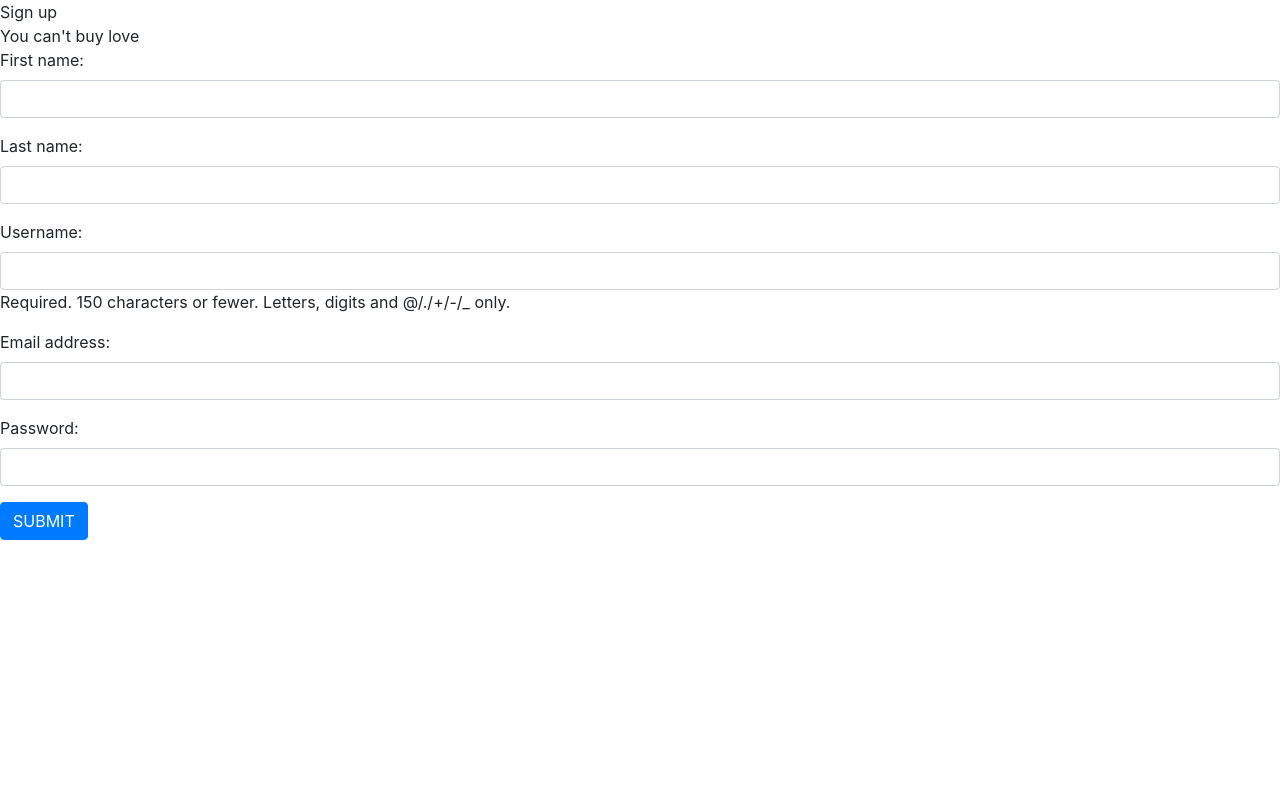
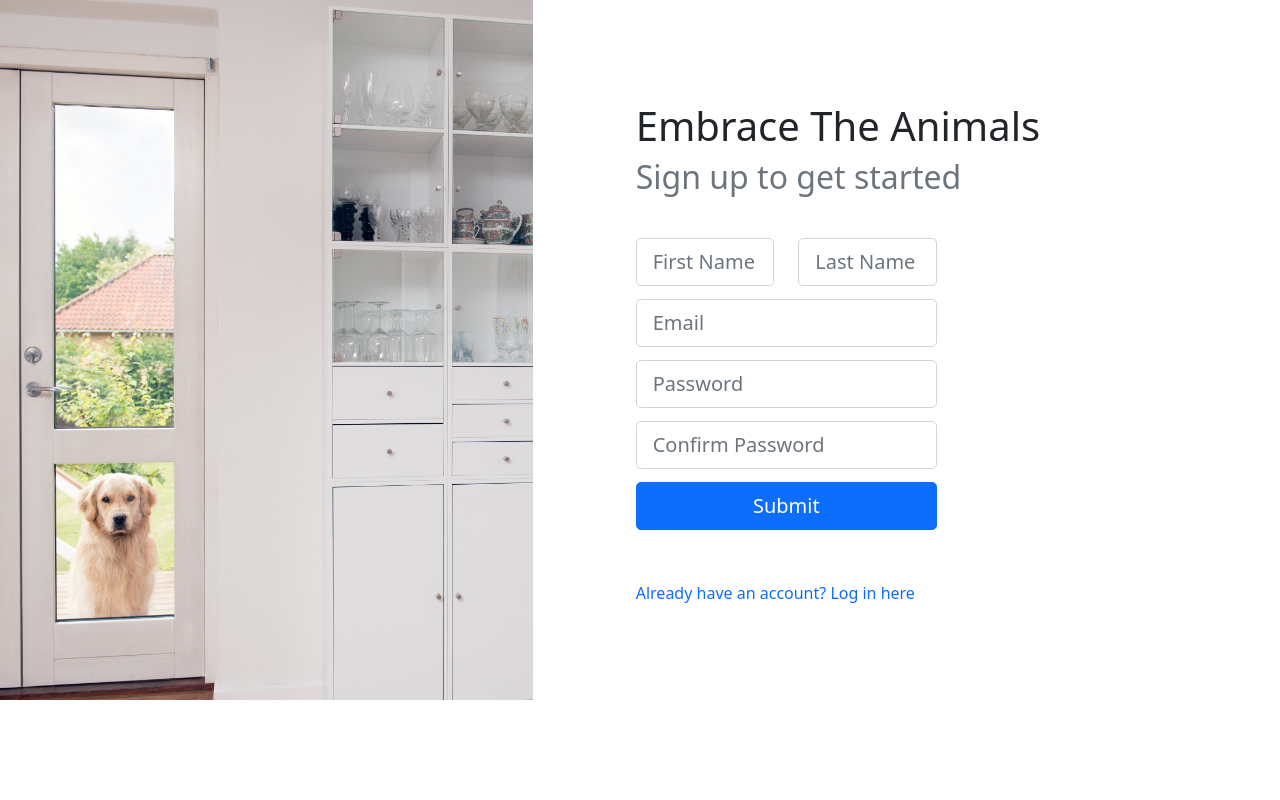
Before and after one commit to malvat/EmbraceTheAnimal, a Django app: page /accounts/sign-up in a window 1280 px wide. Run offline with Django 4.2, Linux system fonts and the light colour scheme; some libraries are stand-ins or nearby versions.

Commit message:
feature: sign up view done

```diff
--- a/EmbraceTheAnimal/settings.py
+++ b/EmbraceTheAnimal/settings.py
@@ -11,6 +11,7 @@ https://docs.djangoproject.com/en/4.0/ref/settings/
 """
 import django_heroku
 from pathlib import Path
+import os
 
 # Build paths inside the project like this: BASE_DIR / 'subdir'.
 BASE_DIR = Path(__file__).resolve().parent.parent
@@ -131,6 +132,9 @@ USE_TZ = True
 
 STATIC_URL = 'static/'
 
+STATICFILES_DIRS = [os.path.join(BASE_DIR,'accounts/static'),]
+
+
 # Default primary key field type
 # https://docs.djangoproject.com/en/4.0/ref/settings/#default-auto-field
 
--- a/accounts/forms.py
+++ b/accounts/forms.py
@@ -1,14 +1,12 @@
 from django import forms
-from .models import User
+from .models import AccountUser
 
 class AccountUserForm(forms.ModelForm):
     class Meta:
-        model = User
-        fields = ['first_name', 'last_name', 'username', 'email', 'password']
+        model = AccountUser
+        fields = ['first_name', 'last_name', 'password']
         widgets = {
             'first_name': forms.TextInput(attrs={'class': 'form-control'}),
             'last_name': forms.TextInput(attrs={'class': 'form-control'}),
-            'username': forms.TextInput(attrs={'class': 'form-control'}),
-            'email': forms.TextInput(attrs={'class': 'form-control'}),
             'password': forms.PasswordInput(attrs={'class': 'form-control'})
         }
--- a/accounts/templates/sign_up.html
+++ b/accounts/templates/sign_up.html
@@ -1,44 +1,79 @@
-<!doctype html>
 {% load static %}
-<html lang="en">
-  <head>
-    <!-- Required meta tags -->
-    <meta charset="utf-8">
-    <meta name="viewport" content="width=device-width, initial-scale=1, shrink-to-fit=no">
+<html>
+    <head>
+        <title>
+            Sign Up
+        </title>
+        <link href="https://cdn.jsdelivr.net/npm/bootstrap@5.1.3/dist/css/bootstrap.min.css" rel="stylesheet" integrity="sha384-1BmE4kWBq78iYhFldvKuhfTAU6auU8tT94WrHftjDbrCEXSU1oBoqyl2QvZ6jIW3" crossorigin="anonymous">
+    </head>
+    <body style="margin:0; padding: 0;">
+        <div class="container-fluid">
+            <!-- row -->
+            <div class="row">
+                <!-- column -->
+                <div class="col-5" style="overflow: hidden; padding: 0; height: 100vh;">
+                    <!-- background image  -->
+                    <img src="{% static 'images/background.jpg' %}" class="img-fluid" />
+                </div>
+                <!-- column -->
+                <div class="col-7" style="padding: 8%;">
+                    <div class="row">
+                        <div class="col h1">
+                            Embrace The Animals
+                        </div>
+                    </div>
 
-    <!-- Bootstrap CSS -->
-    <link rel="stylesheet" href="https://stackpath.bootstrapcdn.com/bootstrap/4.5.0/css/bootstrap.min.css" integrity="sha384-9aIt2nRpC12Uk9gS9baDl411NQApFmC26EwAOH8WgZl5MYYxFfc+NcPb1dKGj7Sk" crossorigin="anonymous">
-    <link rel="stylesheet" href="{% static 'css/sign-up.css'%}"/>
+                    <div class="row" style="margin-bottom: 5%;">
+                        <div class="col h2 text-muted">
+                            Sign up to get started
+                        </div>
+                    </div>
+                    <form action="{% url 'sign_up' %}" method="post">
+                        {% csrf_token %}
+                        <div class="row" style="width: 60%;">
+                            <div class="row" style="margin: 2% 0%; padding: 0;">
+                                <div class="col-6">
+                                    <input class="form-control form-control-lg" placeholder="First Name" name="first_name"/>
+                                </div>
+                                <div class="col-6">
+                                    <input class="form-control form-control-lg" placeholder="Last Name" name="last_name"/>
+                                </div>
+                            </div>
 
+                            <div class="row" style="margin: 2% 0%; padding: 0;">
+                                <div class="col">
+                                    <input class="form-control form-control-lg" placeholder="Email" name="email"/>
+                                </div>
+                            </div>
 
-    <title>
-        Sign up
-    </title>
-  </head>
-  <body>
-    <div class="sign-container">
-        <div class="form-container">
-          <form action={% url 'sign_up'%} method="POST">
-            <div class="sign-heading">
-              Sign up
+                            <div class="row" style="margin: 2% 0%; padding: 0;">
+                                <div class="col">
+                                    <input class="form-control form-control-lg" placeholder="Password" name="password"/>
+                                </div>
+                            </div>
+
+                            <div class="row" style="margin: 2% 0%; padding: 0;">
+                                <div class="col">
+                                    <input class="form-control form-control-lg" placeholder="Confirm Password" name="confirm_password"/>
+                                </div>
+                            </div>
+
+                            <div class="row" style="margin: 2% 0%; padding: 0;">
+                                <div class="col">
+                                    <input class="btn btn-primary btn-lg" style="width: 100%;" value="Submit" type="submit"/>
+                                </div>
+                            </div>
+                        </div>
+                    </form>
+
+                    <div class="row">
+                        <a href="#" class="link-primary" style="text-decoration: none; margin-top: 5%">
+                            Already have an account? Log in here
+                        </a>
+                    </div>
+
+                </div>
             </div>
-            <div class="sign-sub-heading">
-              You can't buy love
-            </div>
-            {% csrf_token %}
-            <table>
-              {{ form.as_p }}
-            </table>
-            <input type="submit" class="btn btn-primary" value="SUBMIT">
-          </form>
-          {{ note }}
         </div>
-    </div>
-
-    <!-- Optional JavaScript -->
-    <!-- jQuery first, then Popper.js, then Bootstrap JS -->
-    <script src="https://code.jquery.com/jquery-3.5.1.slim.min.js" integrity="sha384-DfXdz2htPH0lsSSs5nCTpuj/zy4C+OGpamoFVy38MVBnE+IbbVYUew+OrCXaRkfj" crossorigin="anonymous"></script>
-    <script src="https://cdn.jsdelivr.net/npm/popper.js@1.16.0/dist/umd/popper.min.js" integrity="sha384-Q6E9RHvbIyZFJoft+2mJbHaEWldlvI9IOYy5n3zV9zzTtmI3UksdQRVvoxMfooAo" crossorigin="anonymous"></script>
-    <script src="https://stackpath.bootstrapcdn.com/bootstrap/4.5.0/js/bootstrap.min.js" integrity="sha384-OgVRvuATP1z7JjHLkuOU7Xw704+h835Lr+6QL9UvYjZE3Ipu6Tp75j7Bh/kR0JKI" crossorigin="anonymous"></script>
-  </body>
+    </body>
 </html>
--- a/accounts/views.py
+++ b/accounts/views.py
@@ -24,16 +24,15 @@ def sign_in(request):
 
 def sign_up(request):
     if request.method == "POST" :
-        filled_form = AccountUserForm(request.POST)
-        if filled_form.is_valid():
-            try:
-                user = AccountUser.objects.get(email=filled_form.cleaned_data.get("email"))
-                user_form = AccountUserForm()
-                return render(request, 'sign_up.html', {'form': user_form, 'note': 'user already exists'})
-            except AccountUser.DoesNotExist:
-                filled_form.save()
-                user_form = AccountUserForm()
-                return render(request, 'sign_in.html', {'form': user_form, 'note': 'Login to proceed'})
+        try:
+            user = AccountUser.objects.get(email=request.POST['email'])
+            return render(request, 'sign_up.html', {'note': 'user already exists'})
+        except AccountUser.DoesNotExist:
+            tmp_user = AccountUser.objects.create(email=request.POST['email'],
+            password=request.POST['password'],
+            first_name=request.POST['first_name'],
+            last_name=request.POST['last_name'])
+            tmp_user.save()
+            return render(request, 'sign_in.html', {'note': 'Login to proceed'})
     else:
-        user_form = AccountUserForm()
-        return render(request, 'sign_up.html', {'form': user_form})
+        return render(request, 'sign_up.html')
```
Also changed, not shown: accounts/models.py (+6 -3 lines), accounts/templates/temp.html (added, +76 -0 lines), accounts/migrations/0001_initial.py, accounts/static/images/background.jpg (added), accounts/templates/background2.jpg (added), accounts/templates/background3.jpg (added).
